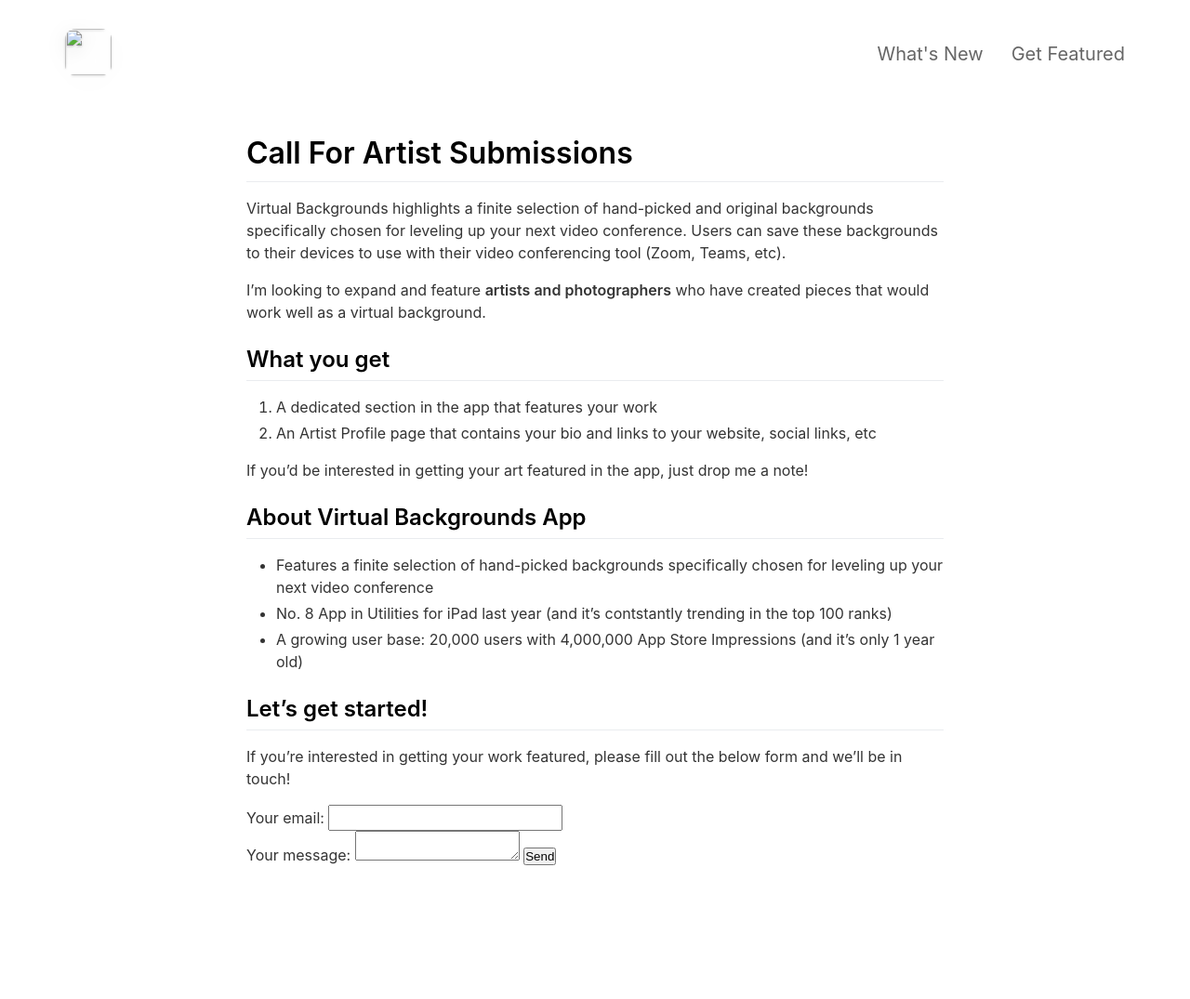
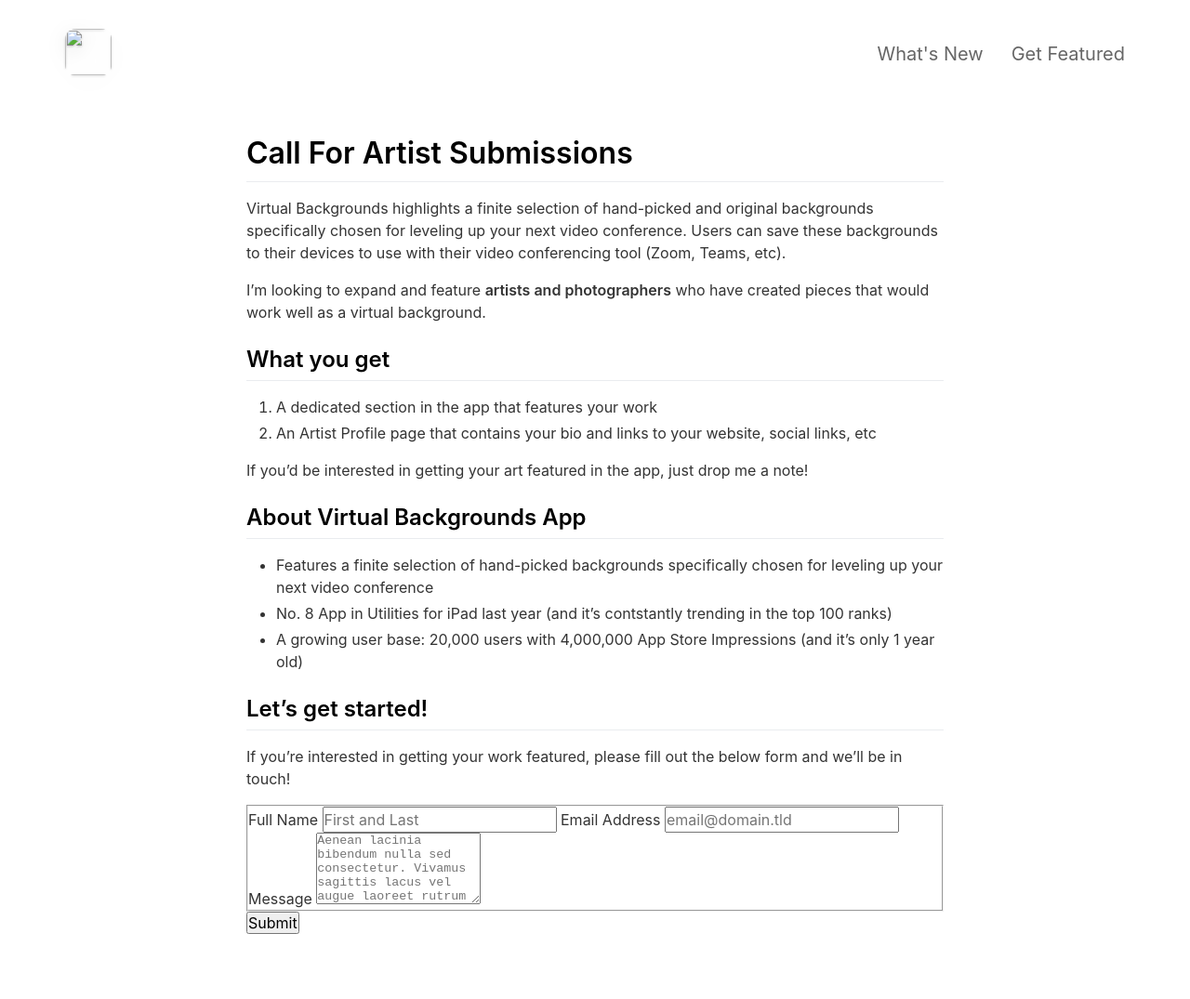
Before and after one commit to sonasapps/virtualbackgrounds, a Jekyll site: the page built from _pages/getfeatured.md, in a window 1280 px wide. Shown: the whole page at 93% size. Built offline with Jekyll 4.4.1, drawn with Linux system fonts in a browser that asks for light colours; nearby versions of some CDN libraries; before the commit the page ends 1002 px from its top, so only the background shows below that.

Commit message:
Update getfeatured.md

```diff
--- a/_pages/getfeatured.md
+++ b/_pages/getfeatured.md
@@ -26,21 +26,15 @@
 
 <!-- modify this form HTML and place wherever you want your form -->
 
-<form
-  action="https://formspree.io/f/xjvjgbep"
-  method="POST"
->
-  <label>
-    Your email:
-    <input type="email" name="_replyto">
-  </label>
-  <br>
-  <label>
-    Your message:
-    <textarea name="message"></textarea>
-  </label>
-
-  <!-- your other form fields go here -->
-
-  <button type="submit">Send</button>
+<form id="fs-frm" name="simple-contact-form" accept-charset="utf-8" action="https://formspree.io/f/xjvjgbep" method="post">
+  <fieldset id="fs-frm-inputs">
+    <label for="full-name">Full Name</label>
+    <input type="text" name="name" id="full-name" placeholder="First and Last" required="">
+    <label for="email-address">Email Address</label>
+    <input type="email" name="_replyto" id="email-address" placeholder="email@domain.tld" required="">
+    <label for="message">Message</label>
+    <textarea rows="5" name="message" id="message" placeholder="Aenean lacinia bibendum nulla sed consectetur. Vivamus sagittis lacus vel augue laoreet rutrum faucibus dolor auctor. Donec ullamcorper nulla non metus auctor fringilla nullam quis risus." required=""></textarea>
+    <input type="hidden" name="_subject" id="email-subject" value="Contact Form Submission">
+  </fieldset>
+  <input type="submit" value="Submit">
 </form>
```
